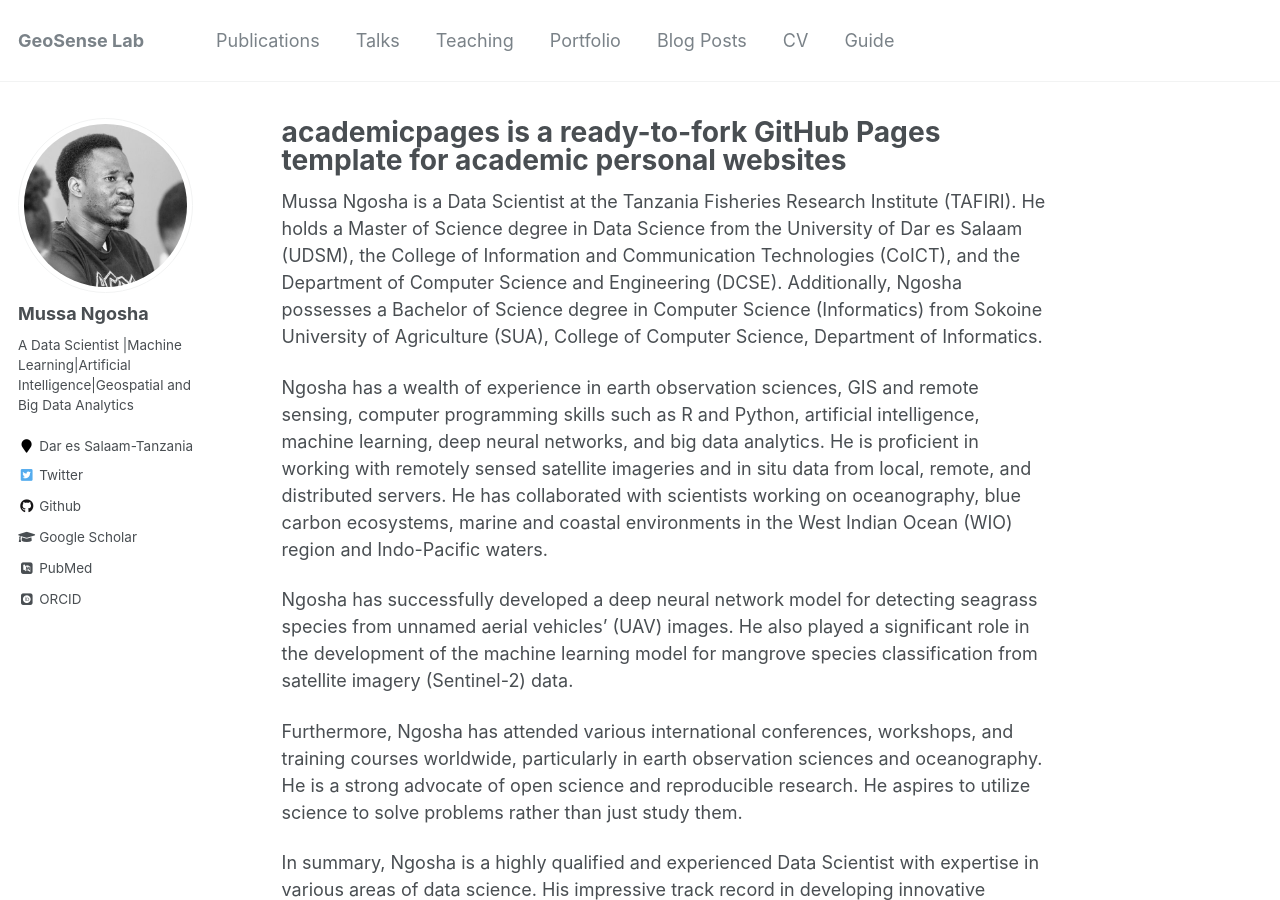
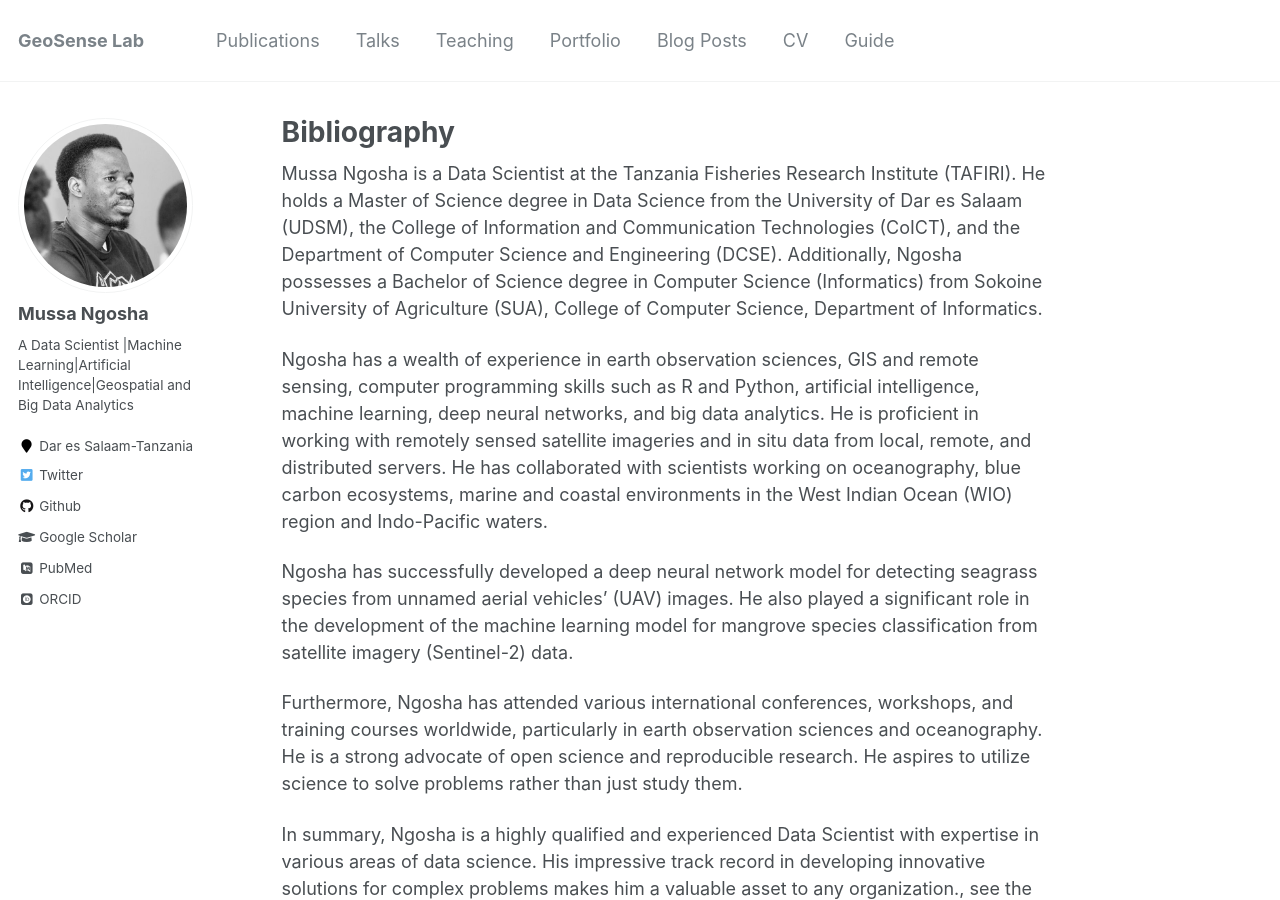
Before and after one commit to NgoshaJr/ngoshajr.github.io, a Jekyll site: the page built from _pages/about.md, in a window 1280 px wide and 900 px high. Built offline with Jekyll 4.4.1, drawn with Linux system fonts in a browser that asks for light colours; some web fonts are replaced.

Commit message:
Update about.md

```diff
--- a/_pages/about.md
+++ b/_pages/about.md
@@ -1,6 +1,6 @@
 ---
 permalink: /
-title: "academicpages is a ready-to-fork GitHub Pages template for academic personal websites"
+title: "Bibliography"
 excerpt: "About me"
 author_profile: true
 redirect_from:
```
